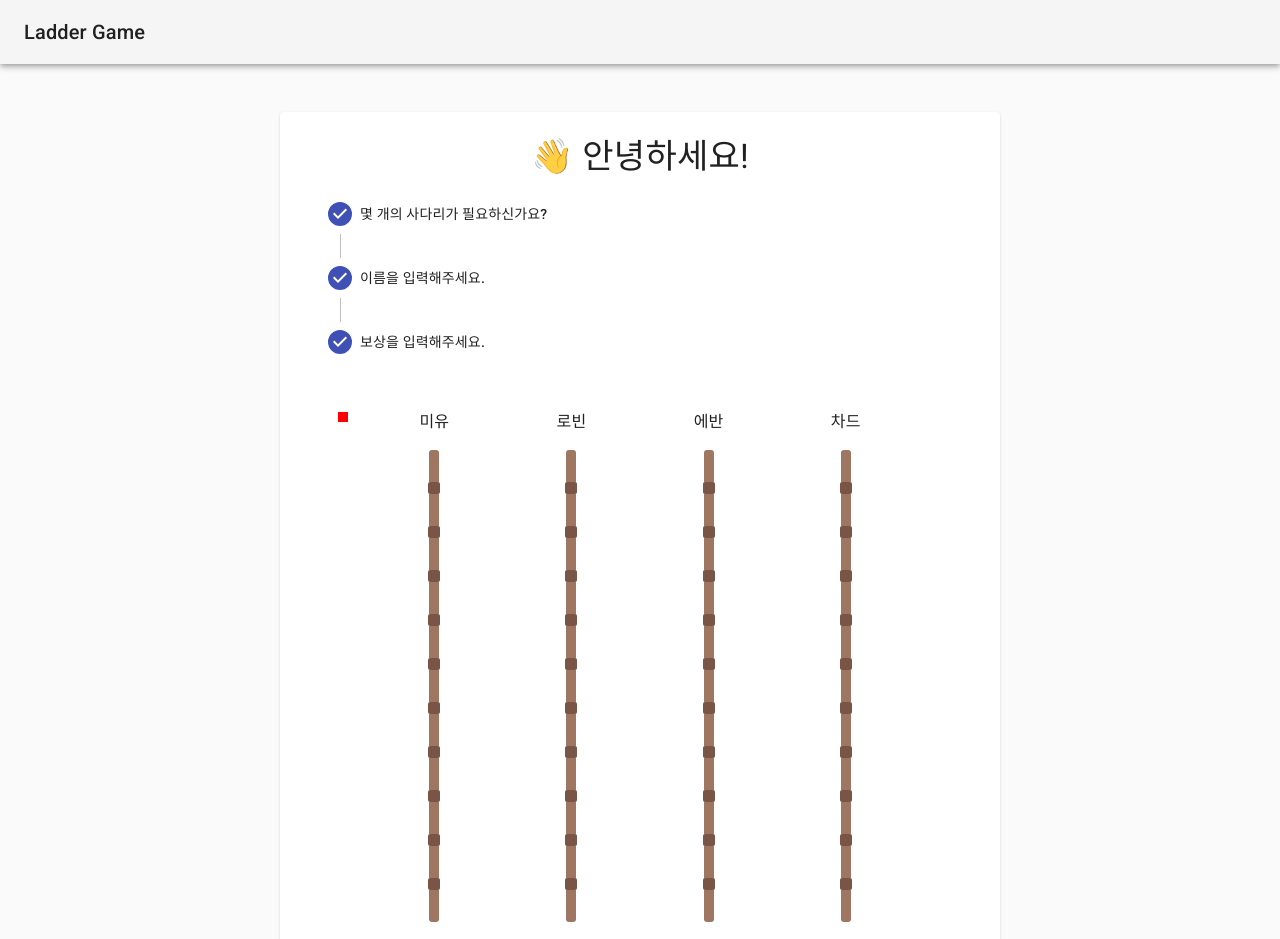
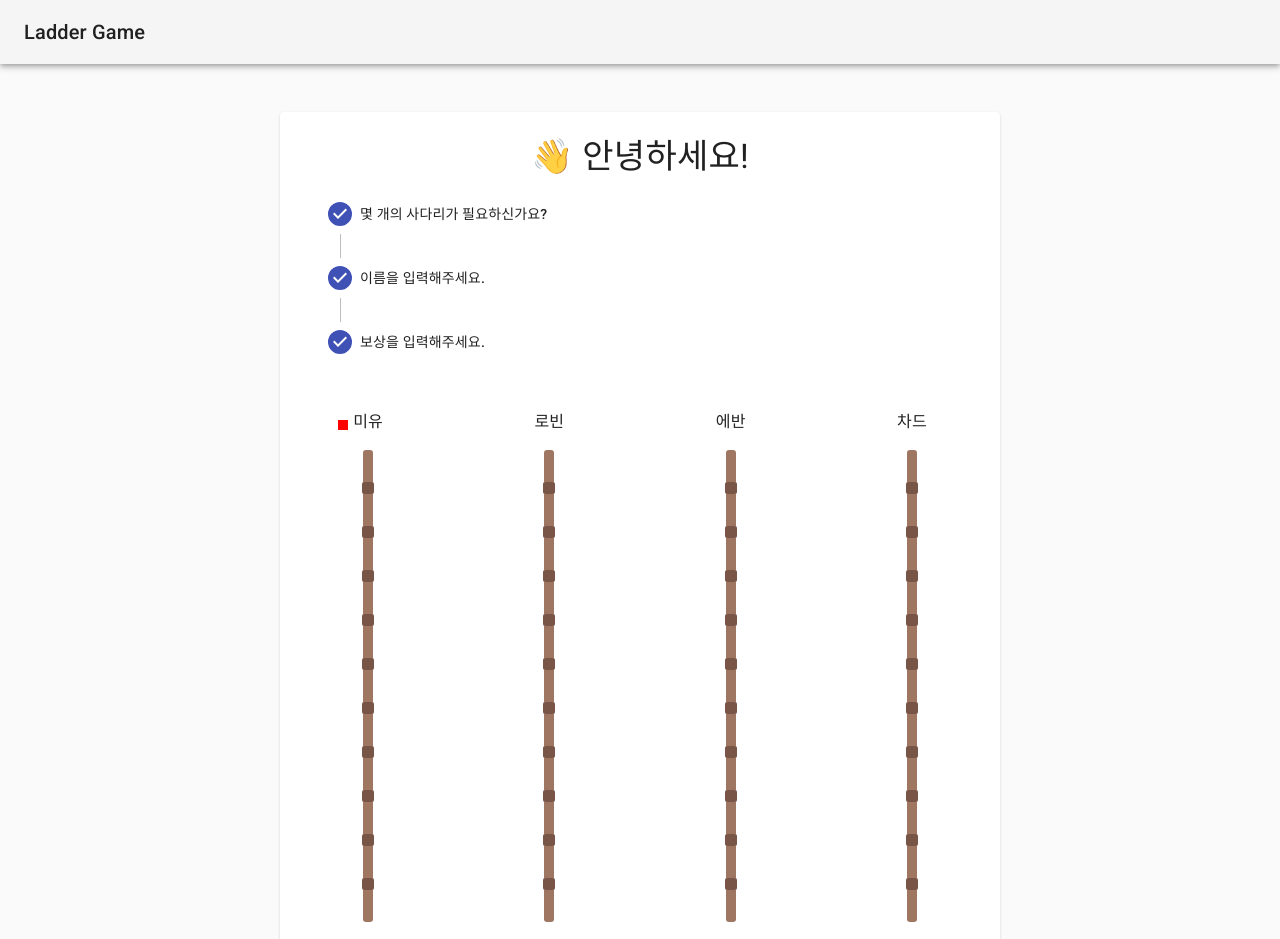
Before and after one commit to divlook/ladder-game, a Next.js app: page / in a window 1280 px wide. Shown: the top 939 px of the page. Built offline with nearby package versions, Linux system fonts and the light colour scheme.

Commit message:
가로로 스크롤 가능

```diff
--- a/components/LadderGame.tsx
+++ b/components/LadderGame.tsx
@@ -78,13 +78,22 @@ const useStyles = (state: State) =>
         ladders: {
             position: 'relative',
             zIndex: 1,
+            width: '100%',
             minWidth: state.mapWidth,
             minHeight: state.mapHeight,
+            overflowX: 'auto',
+            overflowY: 'hidden',
+        },
+        ladderContainer: {
+            width: 'auto',
+            justifyContent: 'space-between',
+            flexWrap: 'nowrap',
         },
         ladderItem: {
             display: 'flex',
             alignItems: 'center',
             flexDirection: 'column',
+            minWidth: 80,
         },
         ladderItemHeader: {
             textAlign: 'center',
@@ -435,7 +444,8 @@ const LadderGame: React.FC<InitialState> = props => {
                 } else if (state.isPaintedLadder && !state.isPaintingLadder) {
                     return (
                         <React.Fragment>
-                            <Grid className={classes.ladders} container spacing={2} justify="space-evenly">
+                            <div className={classes.ladders}>
+                                <Grid className={classes.ladderContainer} container>
                                     {state.mapData.map((xVal, xIndex) => {
                                         return (
                                             <Grid key={xIndex} item>
@@ -476,6 +486,7 @@ const LadderGame: React.FC<InitialState> = props => {
                                         )
                                     })}
                                 </Grid>
+                            </div>
                             <div className={classes.resultLines}>
                                 <div className={classes.resultLineItem} />
                             </div>
```
Lines whose indentation alone changed are shown as unchanged.
